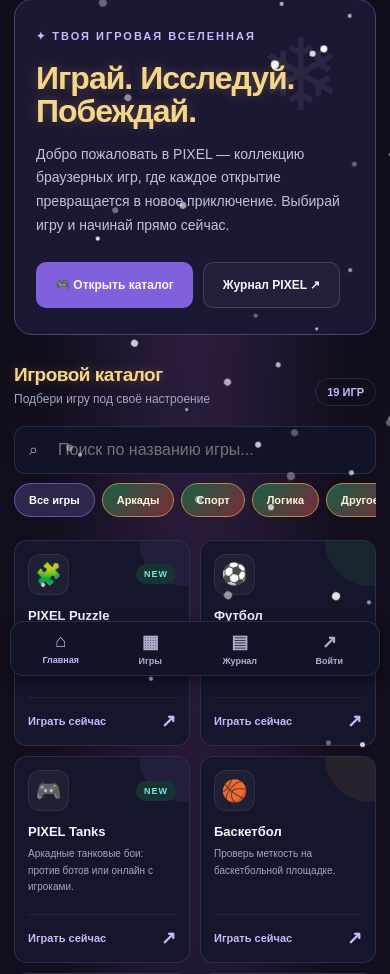
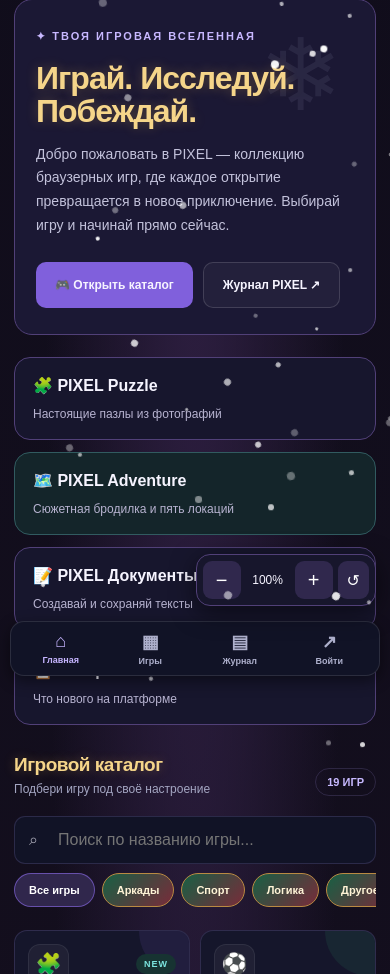
Before and after one commit to sendroom44-bit/PIXEL, a Django app: page / in a window 390 px wide. Shown: the part 158-1132 px from the top of the page. Run offline with Django 4.2, Linux system fonts and the light colour scheme; data comes from the database, SQL or seed files in the repository; some libraries are stand-ins or nearby versions.

Commit message:
Add PIXEL 2.0 shortcuts and mobile zoom controls

```diff
--- a/games/templates/games/home.html
+++ b/games/templates/games/home.html
@@ -16,6 +16,8 @@
   <a class="side-link active" href="#top"><span class="side-icon">⌂</span>Главная</a>
   <a class="side-link" href="#games"><span class="side-icon">▦</span>Каталог игр</a>
   <a class="side-link" href="{% url 'articles' %}"><span class="side-icon">▤</span>Журнал PIXEL</a>
+  <a class="side-link" href="{% url 'pixel_updates' %}"><span class="side-icon">↻</span>Обновления</a>
+  <a class="side-link" href="{% url 'pixel_documents' %}"><span class="side-icon">▧</span>Документы</a>
   <a class="side-link" href="mailto:sendroom44@gmail.com?subject=Обращение%20в%20PIXEL"><span class="side-icon">✉</span>Связаться с нами</a>
   <div class="side-label">Коллекция</div>
   <a class="side-link" href="#games" data-filter-link="arcade"><span class="side-icon">👾</span>Аркады</a>
@@ -40,6 +42,12 @@
     </div>
   </section>
 
+  <section class="pixel-tools" aria-label="Новые возможности" style="display:grid;grid-template-columns:repeat(auto-fit,minmax(190px,1fr));gap:12px;margin:22px 0">
+    <a href="{% url 'pixel_puzzle' %}" style="padding:18px;border:1px solid #514078;border-radius:16px;background:#17162d;text-decoration:none"><b>🧩 PIXEL Puzzle</b><p style="color:#b7b3d0;font-size:12px;margin-bottom:0">Настоящие пазлы из фотографий</p></a>
+    <a href="{% url 'pixel_adventure' %}" style="padding:18px;border:1px solid #315b60;border-radius:16px;background:#14252a;text-decoration:none"><b>🗺️ PIXEL Adventure</b><p style="color:#b7b3d0;font-size:12px;margin-bottom:0">Сюжетная бродилка и пять локаций</p></a>
+    <a href="{% url 'pixel_documents' %}" style="padding:18px;border:1px solid #514078;border-radius:16px;background:#17162d;text-decoration:none"><b>📝 PIXEL Документы</b><p style="color:#b7b3d0;font-size:12px;margin-bottom:0">Создавай и сохраняй тексты</p></a>
+    <a href="{% url 'pixel_updates' %}" style="padding:18px;border:1px solid #514078;border-radius:16px;background:#17162d;text-decoration:none"><b>📋 История обновлений</b><p style="color:#b7b3d0;font-size:12px;margin-bottom:0">Что нового на платформе</p></a>
+  </section>
   <section id="games">
     <div class="section-head">
       <div><h2>Игровой каталог</h2><p>Подбери игру под своё настроение</p></div>
@@ -160,5 +168,7 @@ document.querySelectorAll('[data-filter-link]').forEach(function(link){
   });
 });
 </script>
+<div id="pixelZoom" style="position:fixed;right:14px;bottom:80px;z-index:99;display:flex;gap:5px;background:#17162c;border:1px solid #514078;border-radius:14px;padding:6px;box-shadow:0 6px 24px #0008"><button type="button" id="zoomMinus" aria-label="Уменьшить" style="width:38px;height:38px;border:0;border-radius:9px;background:#30284d;color:white;font-size:20px">−</button><span id="zoomValue" style="align-self:center;min-width:44px;text-align:center;font-size:12px">100%</span><button type="button" id="zoomPlus" aria-label="Увеличить" style="width:38px;height:38px;border:0;border-radius:9px;background:#30284d;color:white;font-size:20px">+</button><button type="button" id="zoomReset" aria-label="Сбросить" style="border:0;border-radius:9px;background:#30284d;color:white;padding:0 9px">↺</button></div>
+<script>(function(){var z=Number(localStorage.getItem("pixelSiteZoom")||1);function apply(){z=Math.max(.8,Math.min(1.25,z));document.documentElement.style.zoom=z;document.getElementById("zoomValue").textContent=Math.round(z*100)+"%";localStorage.setItem("pixelSiteZoom",String(z))}document.getElementById("zoomMinus").onclick=function(){z-=.05;apply()};document.getElementById("zoomPlus").onclick=function(){z+=.05;apply()};document.getElementById("zoomReset").onclick=function(){z=1;apply()};apply()})();</script>
 </body>
 </html>
```
